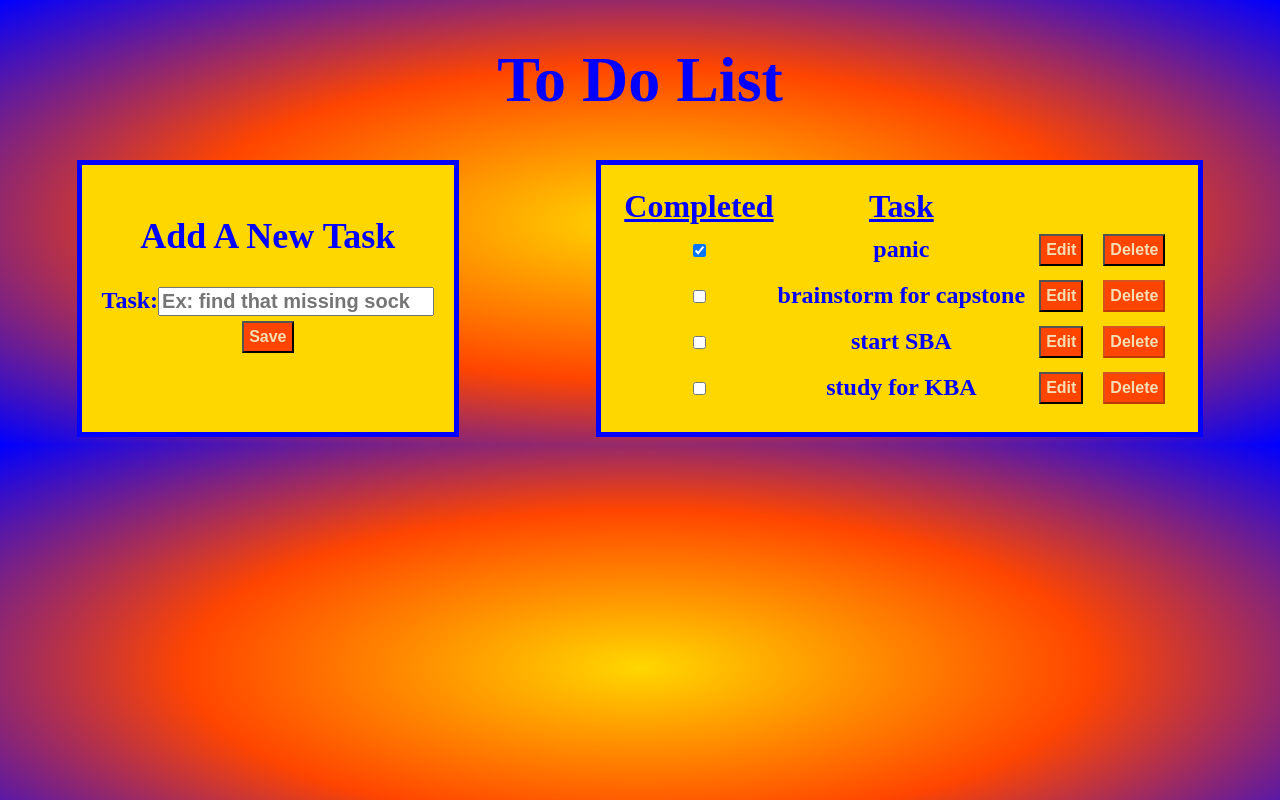
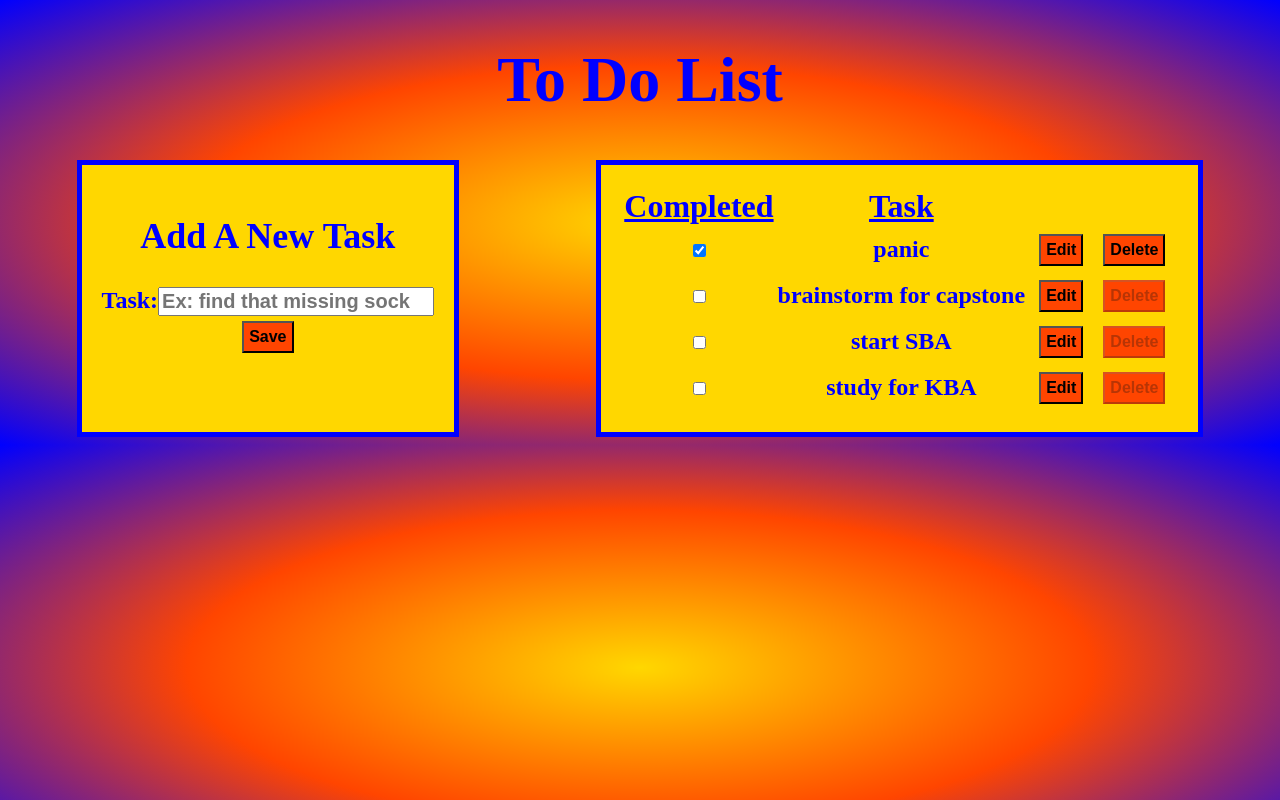
Before and after one commit to geiselleholt/rlabbuildingatodolist, a React (Vite) app: page / in a window 1280 px wide. Built offline with nearby package versions, Linux system fonts and the light colour scheme.

Commit message:
more css

```diff
--- a/src/App.css
+++ b/src/App.css
@@ -36,7 +36,6 @@ button {
   background-color: orangered;
   margin: 5px 10px;
   font-weight: bold;
-  color: wheat;
   padding: 5px;
   font-size: medium;
 }
```
